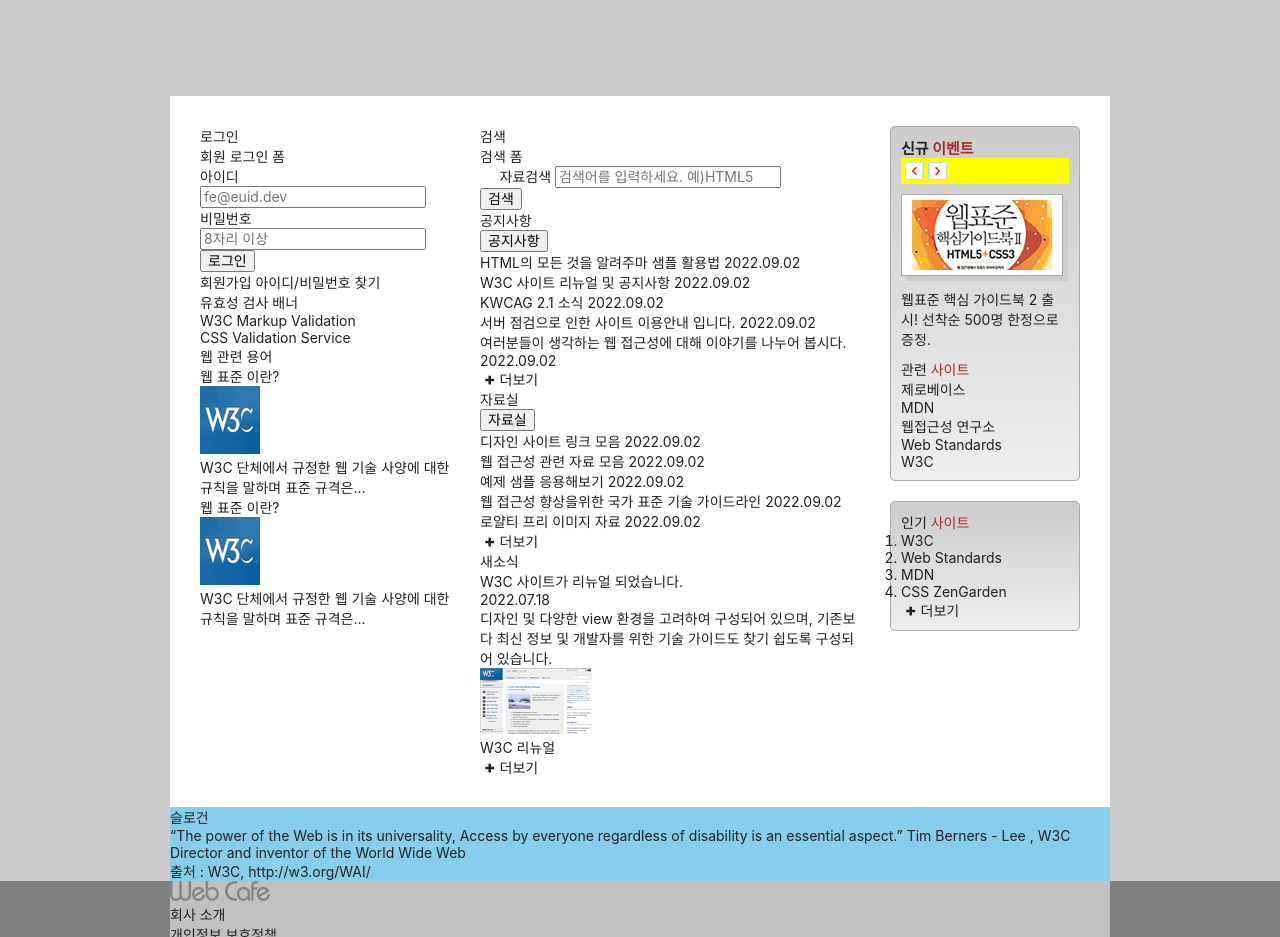
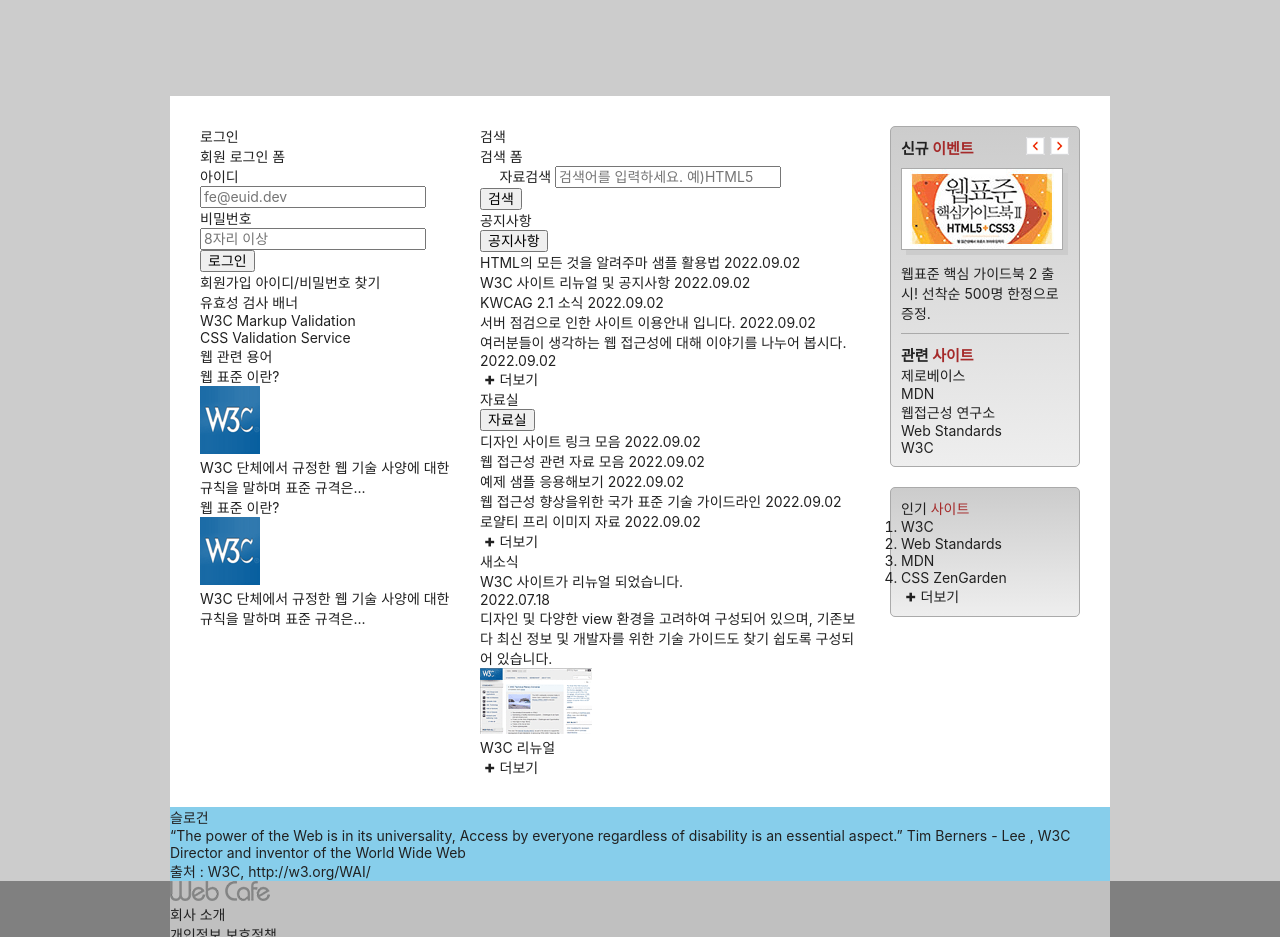
Before and after one commit to dallae28/HTML5, a plain HTML site: page index.html in a window 1280 px wide. Shown: the part 780-1717 px from the top of the page. Drawn offline with Linux system fonts and the light colour scheme; some icons are missing; a web font is replaced by a local one.

Commit message:
flex를 이용한 레이아웃 - aria-label사

```diff
--- a/index.html
+++ b/index.html
@@ -304,8 +304,8 @@
         <section class="event">
           <h2 class="event-title text-xl">신규 <span class="accent-color">이벤트</span></h2>
           <div class="event-button-wrapper">
-            <button type="button" class="event-button event-button-prev">이전 이벤트 보기</button>
-            <button type="button" class="event-button event-button-next">다음 이벤트 보기</button>
+            <button type="button" class="event-button event-button-prev" aria-label="이전 이벤트 보기">이전 이벤트 보기</button>
+            <button type="button" class="event-button event-button-next" aria-label="다음 이벤트 보기">다음 이벤트 보기</button>
           </div>
           <div id="eventDetail">
             <p class="event-thumbnail">
@@ -317,7 +317,7 @@
           </div>
         </section>
         <section class="related">
-          <h2 class="related-title">관련 <span class="accent-color">사이트</span></h2>
+          <h2 class="related-title text-xl">관련 <span class="accent-color">사이트</span></h2>
           <ul class="related-list" tabindex="0">
             <li><a href="/">제로베이스</a></li>
             <li><a href="/">MDN</a></li>
--- a/styles/style.css
+++ b/styles/style.css
@@ -91,10 +91,18 @@
   margin-top: 20px;
 }
 
+.event{
+  display: flex;
+  flex-flow: row wrap;
+  justify-content: space-between;
+  border-bottom: 1px solid #aaa;
+}
+
 .event-button-wrapper {
-  background-color: yellow;
-  overflow: hidden;
-  padding: 4px;
+  display: flex;
+  flex-flow: row nowrap;
+  align-items: flex-start;
+  gap: 5px;
 }
 
 .event-button {
@@ -103,7 +111,7 @@
   padding: 0;
   height: 18px;
   text-indent: -9999px;
-  background: aqua url("./images/back_forward.png") no-repeat;
+  background: url("./images/back_forward.png") no-repeat;
 }
 
 .event-button-next {
@@ -120,6 +128,9 @@
   box-shadow: 5px 5px 0 0 #ccc;
 }
 
+.related{
+  margin-top: 10px;
+}
 
 /* 슬로건 */
 .slogan {
```
